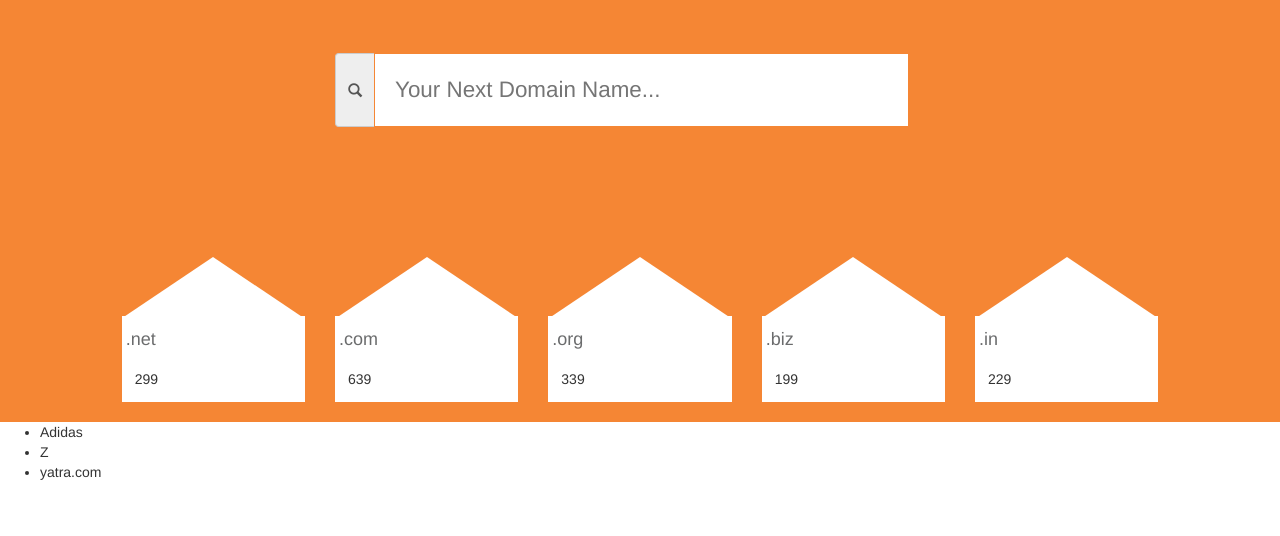
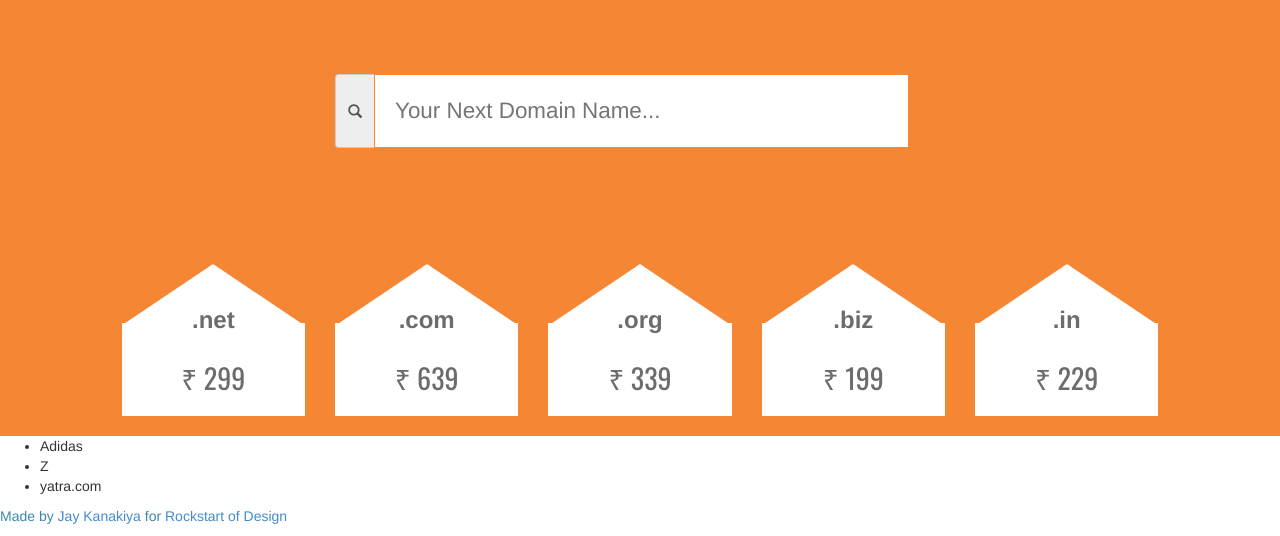
Before and after one commit to kanakiyajay/rockstar-of-design, a plain HTML site: page index.html in a window 1280 px wide. Shown: the part 275-811 px from the top of the page. Drawn offline with nearby package versions, Linux system fonts and the light colour scheme.

Commit message:
rupee sym

```diff
--- a/css/navigation.css
+++ b/css/navigation.css
@@ -1,5 +1,6 @@
 #wrapper-navigation{
 	margin-top: 1.2em;
+	margin-bottom: 0.5em;
 }
 
 .subnav{
@@ -10,6 +11,11 @@
 	margin-top: 5px;
 }
 
+.subnav li:hover a{
+	color: black;
+	font-size: 0.95em;
+}
+
 .subnav a{
 	font-family: 'Oswald', sans-serif;
 	color: rgb(107,108,109);
--- a/css/pricelist.css
+++ b/css/pricelist.css
@@ -26,3 +26,16 @@
 	border-bottom: 336px solid rgb(255, 255, 255);
 	margin-top: 32px;
 }
+
+.prices h3{
+	font-weight: bold;
+	margin-top: -20px;
+	text-align: center;
+}
+
+.domain-rate{
+	text-align: center;
+	font-family: 'Oswald', sans-serif;
+	font-size: 2em;
+	padding: 0.5em 0;
+}
--- a/css/searchbar.css
+++ b/css/searchbar.css
@@ -1,6 +1,7 @@
 #wrapper-search{
 	background-color: rgb(245,134,52);
-	padding-bottom: 4.5em;
+	padding-top: 1em;
+	padding-bottom: 3.5em;
 }
 
 #typo{
--- a/index.html
+++ b/index.html
@@ -63,7 +63,7 @@
 			<div class="col-xs-9">
 				<div class="input-group">
 					<span class="input-group-addon"><i class="glyphicon glyphicon-search"></i> </span>
-					<input type="text" id="main-searchbar" placeholder="Your Next Domain Name...">
+					<input type="text" id="main-searchbar" placeholder="Your Next Domain Name..." autofocus="true">
 				</div>
 			</div>
 		</div>
@@ -72,36 +72,36 @@
 			<div class="col-lg-2">
 				<div class="triangle-up"><div></div></div>
 				<div class="thumbnail prices">
-					<h4>.net</h4>
-					<div class="caption">299</div>
+					<h3>.net</h3>
+					<div class="domain-rate">&#8377; 299</div>
 				</div>
 			</div>
 			<div class="col-lg-2">
 				<div class="triangle-up"><div></div></div>
 				<div class="thumbnail prices">
-					<h4>.com</h4>
-					<div class="caption">639</div>
+					<h3>.com</h3>
+					<div class="domain-rate">&#8377; 639</div>
 				</div>
 			</div>
 			<div class="col-lg-2">
 				<div class="triangle-up"><div></div></div>
 				<div class="thumbnail prices">
-					<h4>.org</h4>
-					<div class="caption">339</div>
+					<h3>.org</h3>
+					<div class="domain-rate">&#8377; 339</div>
 				</div>
 			</div>
 			<div class="col-lg-2">
 				<div class="triangle-up"><div></div></div>
 				<div class="thumbnail prices">
-					<h4>.biz</h4>
-					<div class="caption">199</div>
+					<h3>.biz</h3>
+					<div class="domain-rate">&#8377; 199</div>
 				</div>
 			</div>
 			<div class="col-lg-2">
 				<div class="triangle-up"><div></div></div>
 				<div class="thumbnail prices">
-					<h4>.in</h4>
-					<div class="caption">229</div>
+					<h3>.in</h3>
+					<div class="domain-rate">&#8377; 229</div>
 				</div>
 			</div>
 		</div>
@@ -111,6 +111,9 @@
 				<li>Z</li>
 				<li>yatra.com</li>
 			</ul>
+		</div>
+		<div class="row">
+			<p class="text-info">Made by <a href="http://jaykanakiya.com/" title="Home | Jay Kanakiya">Jay Kanakiya</a> for <a href="http://rockstarofdesign.net">Rockstart of Design</a></p>
 		</div>
 	</div>
 	<!--<script type="text/javascript" async>
```
